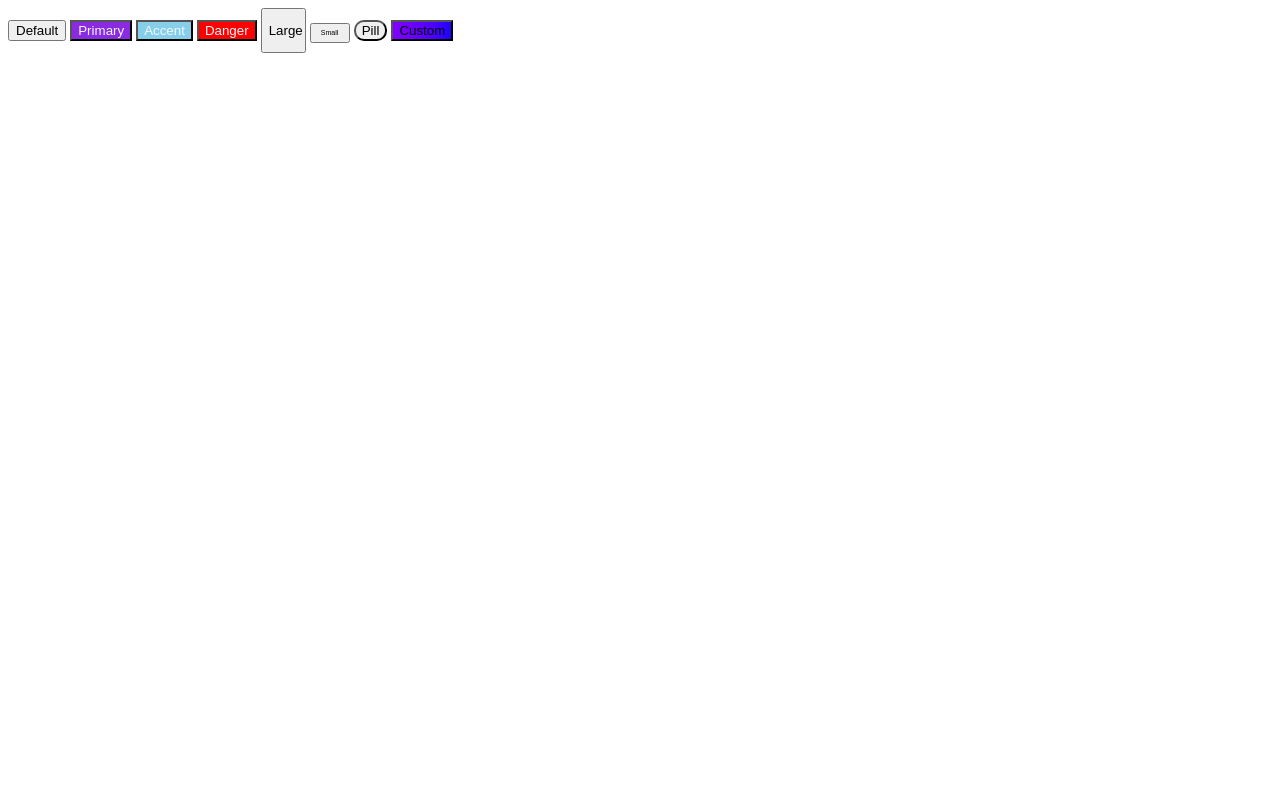
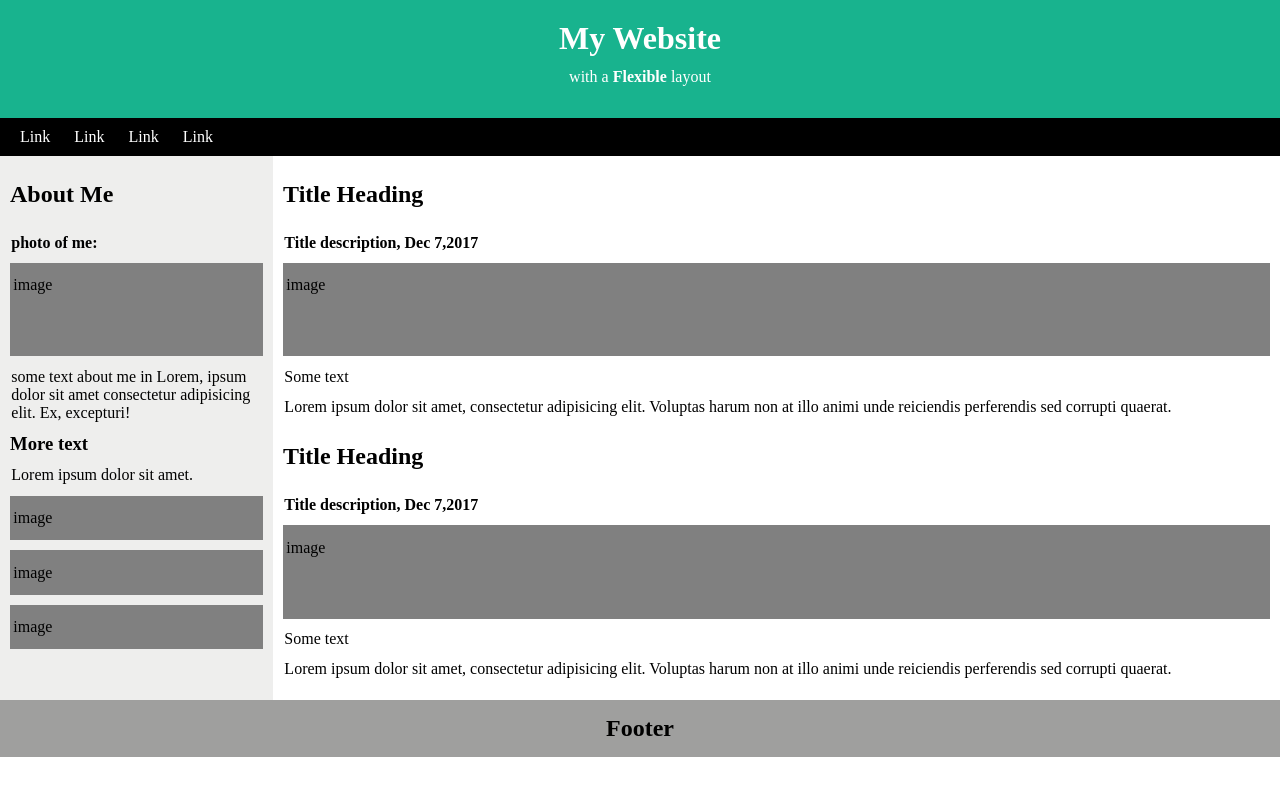
Before and after one commit to HelloCoder18/FlexBox_Assi-1, a plain HTML site: page index.html in a window 1280 px wide. Drawn offline with Linux system fonts and the light colour scheme.

Commit message:
FlexBox-1

```diff
--- a/index.html
+++ b/index.html
@@ -1,99 +1,157 @@
 <!DOCTYPE html>
 <html lang="en">
 <head>
-    <title>Custom Button</title>
+    <title>Flexbox</title>
     <style>
-        .btn-1:hover{
-            background-color: rgb(183, 181, 181);
-            cursor: pointer;
-            box-shadow: 0px 0px 18px 0px gray;
+        *{
+
+            margin: 0;
+            padding: 0;
+        }
+        .Flexbox{
+            display: flex;
+            flex-direction: column;
+        }
+        .Flexbox-1{
+            display: flex;
+            flex-direction: column;
+        }
+        .Flexbox-2{
+            display: flex;
+            width: 100vw;
+        }
+        .header{
+            background-color: #18b38e;
+            text-align: center;
+            padding: 20px;
+            color: white;
+        }
+        a,.link{
+            color: white;
+            padding:10px;
+            text-decoration: none;
+            background-color: black;
         }
 
-        .btn-2{
-            color: aliceblue;
-            background-color: blueviolet;
-
-
+        .left_section{
+            background-color:#eeeeed ;
+            padding: 10px;
+            width:20vw;
         }
-        .btn-2:hover{
-            background-color: rgb(104, 36, 167);
-            cursor: pointer;
-            box-shadow: 0px 0px 17px 0px gray;
-        }
-        .btn-3{
-            color: aliceblue;
-            background-color: skyblue;
-
-        }
-        .btn-3:hover{
-            background-color: rgb(110, 174, 200);
-            cursor: pointer;
-            box-shadow: 0px 0px 17px 0px gray;
-        }
-        .btn-4{
-            color: aliceblue;
-            background-color: red;
-
-        }
-        .btn-4:hover{
-            background-color: rgb(184, 3, 3);
-            cursor: pointer;
-            box-shadow: 0px 0px 17px 0px gray;
-        }
-        .btn-5:hover{
-            cursor: pointer;
-            box-shadow: 0px 0px 17px 0px gray;
-        }
-        .btn-6{
-            width:  45px;
-            height: 45px;
-
-        }
-        .btn-6:hover{
-            cursor: pointer;
-            box-shadow: 0px 0px 17px 0px gray;
-        }
-        .btn-7{
-            font-size: 7px;
-            width:  40px;
-            height: 20px;
-
-        }
-        .btn-7:hover{
-            cursor: pointer;
-            box-shadow: 0px 0px 17px 0px gray;
-        }
-        .btn-8{
-             border-radius: 10px;
-
-        }
-        .btn-8:hover{
-            cursor: pointer;
-            box-shadow: 0px 0px 17px 0px gray;
-        }
-        .btn-9{
-            background-image: linear-gradient(to right, #8200ff, #7200ff, #5e00ff, #4600ff, #1b03ff);
-        }
-        .btn-9:hover{
-            background-image: linear-gradient(to right, #6c01d1, #6303da, #4704bc, #3004ab, #1101a0);
-            cursor: pointer;
-            box-shadow: 0px 0px 17px 0px gray;
+        .right_section{
+            padding: 10px;
+            width:78vw;
         }
 
+        h2{
+            padding-top: 15px;
+            padding-bottom: 15px;
+        }
+        h4 , p{
+            margin-top: 10px;
+            margin-bottom: 10px;
+            padding: 1.3px;
+        }
+
+        .image{
+            background-color: gray;
+            padding: 2px;
+            margin-top: 10px;
+            margin-bottom: 10px;
+        }
+        .padd{
+            padding-bottom:50px;
+        }
+        .footer{
+            background-color: #9f9f9e;
+            text-align: center;
+        }
+
+            @media screen and  (max-width:700px) {
+                .Flexbox-2{
+                    display: block;
+                }
+                .left_section{
+                        width:100vw;
+                    }
+                    .right_section{
+
+                        width:100vw;
+                    }
+            }
 
 
     </style>
 </head>
 <body>
-    <div class="button">
-        <button class="btn-1">Default</button>
-        <button class="btn-2">Primary</button>
-        <button class="btn-3">Accent</button>
-        <button class="btn-4">Danger</button>
-        <button class="btn-6">Large</button>
-        <button class="btn-7">Small</button>
-        <button class="btn-8">Pill</button>
-        <button class="btn-9">Custom</button>
+    <div class="Flexbox">
+        <div class="Flexbox-1">
+            <div class="header">
+                <h1>My Website</h1>
+                <p>with a <strong>Flexible</strong> layout</p>
+            </div>
+            <div class="link">
+                <a href="">Link</a>
+                <a href="">Link</a>
+                <a href="">Link</a>
+                <a href="">Link</a>
+            </div>
+        </div>
+
+        <div class="Flexbox-2">
+            <div class="left_section">
+                <h2>About Me</h2>
+                <h4>photo of me:</h4>
+
+                <div class="image">
+                    <p class="padd">image </p>
+                </div>
+
+                <p>some text about me in Lorem, ipsum dolor sit amet consectetur adipisicing elit. Ex, excepturi!</p>
+                <h3>More text</h3>
+                <p>Lorem ipsum dolor sit amet.</p>
+
+                <div class="image">
+                    <p>image</p>
+                </div>
+
+                <div class="image">
+                    <p>image</p>
+                </div>
+
+                <div class="image">
+                    <p>image</p>
+                </div>
+            </div>
+            <div class="right_section">
+                <div>
+                    <h2>Title Heading</h2>
+                    <h4>Title description, Dec 7,2017</h4>
+
+                    <div class="image">
+                        <p class="padd">image </p>
+                    </div>
+
+                    <p>Some text</p>
+                    <p>Lorem ipsum dolor sit amet, consectetur adipisicing elit. Voluptas harum non at illo animi unde reiciendis perferendis sed corrupti quaerat.</p>
+                </div>
+                <div>
+
+                <h2>Title Heading</h2>
+                <p><strong>Title description, Dec 7,2017</strong></p>
+
+                <div class="image">
+                    <p class="padd">image </p>
+                </div>
+
+                <p>Some text</p>
+                <p>Lorem ipsum dolor sit amet, consectetur adipisicing elit. Voluptas harum non at illo animi unde reiciendis perferendis sed corrupti quaerat.</p>
+                </div>
+            </div>
+        </div>
+        <div class="footer">
+            <h2>Footer</h2>
+        </div>
     </div>
 </body>
 </html>
```
